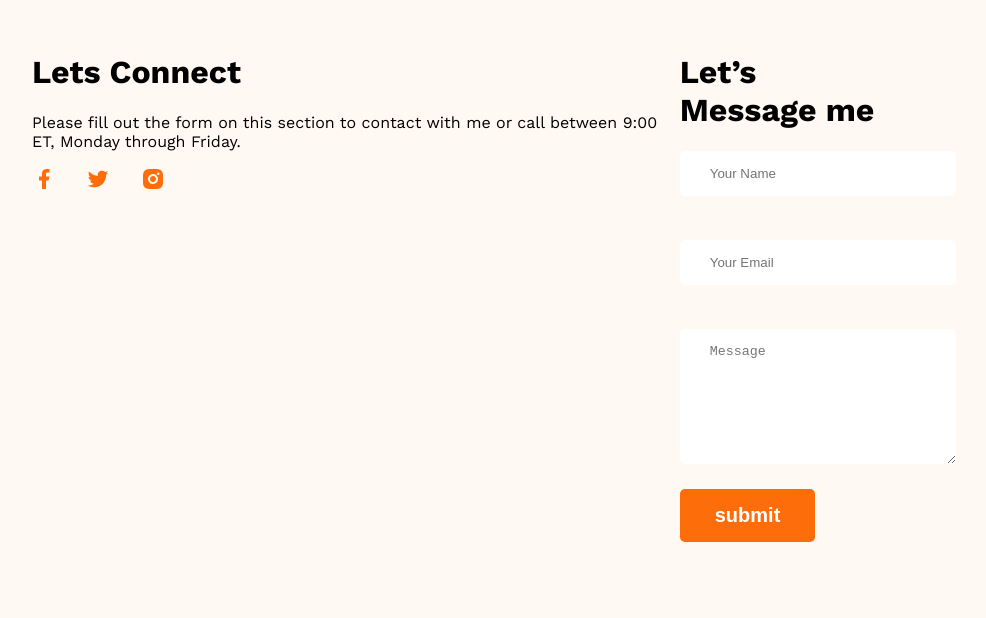
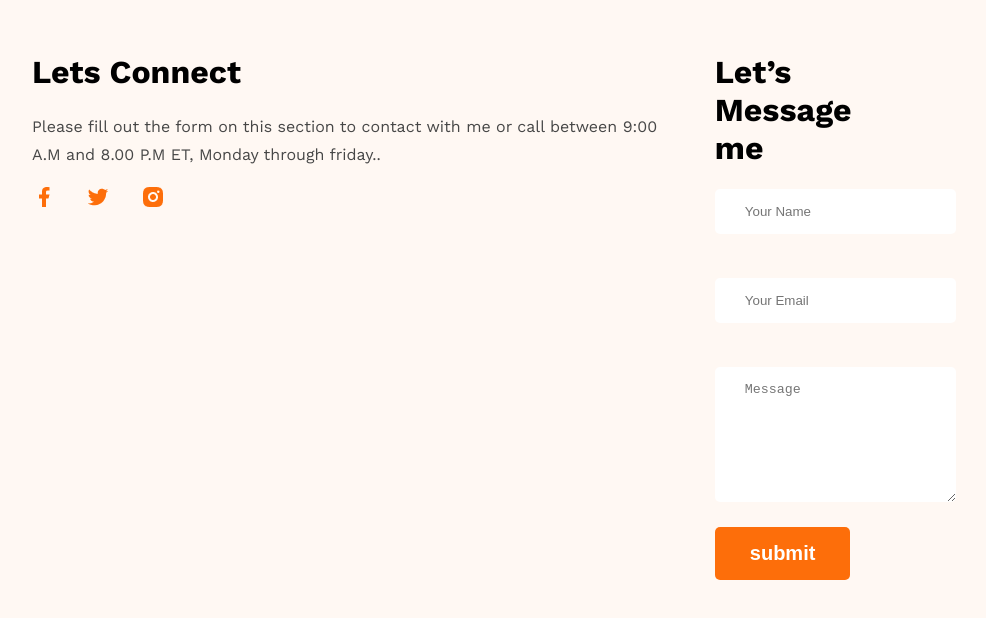
Before and after one commit to airinrahat/developer_porttfolio, a plain HTML site: page index.html in a window 1280 px wide. Shown: the part 2824-3442 px from the top of the page, without its empty margins (176-1162 px from the left). Drawn offline with nearby package versions, Linux system fonts and the light colour scheme; a web font is replaced by a local one.

Commit message:
updated footer section

```diff
--- a/index.html
+++ b/index.html
@@ -170,7 +170,7 @@
 <footer>
     <div class="footer-title">
         <h1>Lets Connect</h1>
-        <p>Please fill out the form on this section to contact with me or call between 9:00 ET, Monday through Friday.</p>
+        <p>Please fill out the form on this section to contact with me or call between 9:00 A.M and 8.00 P.M ET, Monday through friday.. </p>
         <div class="icon">
            <a href="#"><img src="images/icons/facebook.png" alt=""></a>
 
--- a/styles/style.css
+++ b/styles/style.css
@@ -223,6 +223,7 @@ footer{
     background: #FFF8F3 ;
     padding: 130px 200px;
     margin-top: 10px;
+
 }
 .contact input[type="text"], .contact input[type="email"],textarea{
     display: block;
@@ -233,6 +234,15 @@ footer{
 background:  #FFF;
 border: 0;
 width: 100%;
+}
+.footer-title{
+    margin-right: 50px;
+}
+.footer-title p{
+    color: #474747;
+    font-size: 16px;
+font-weight: 400;
+line-height: 28px;
 }
 .submit{
     border-radius: 5px;
```
